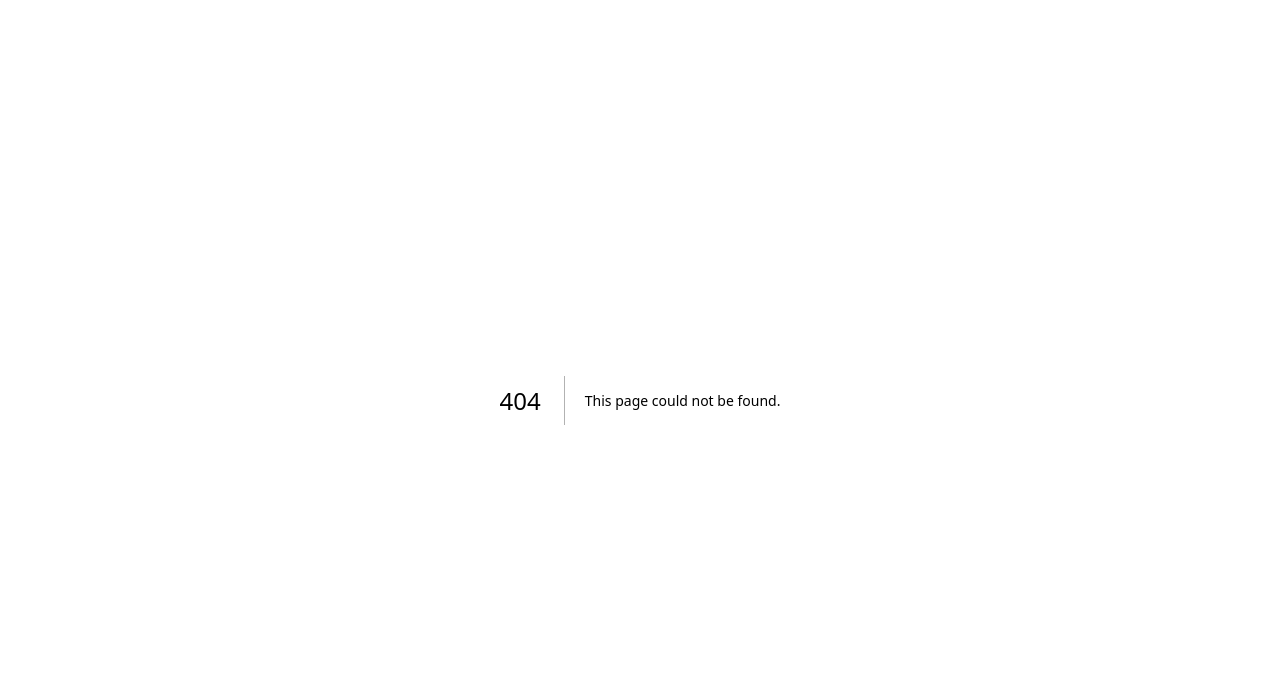
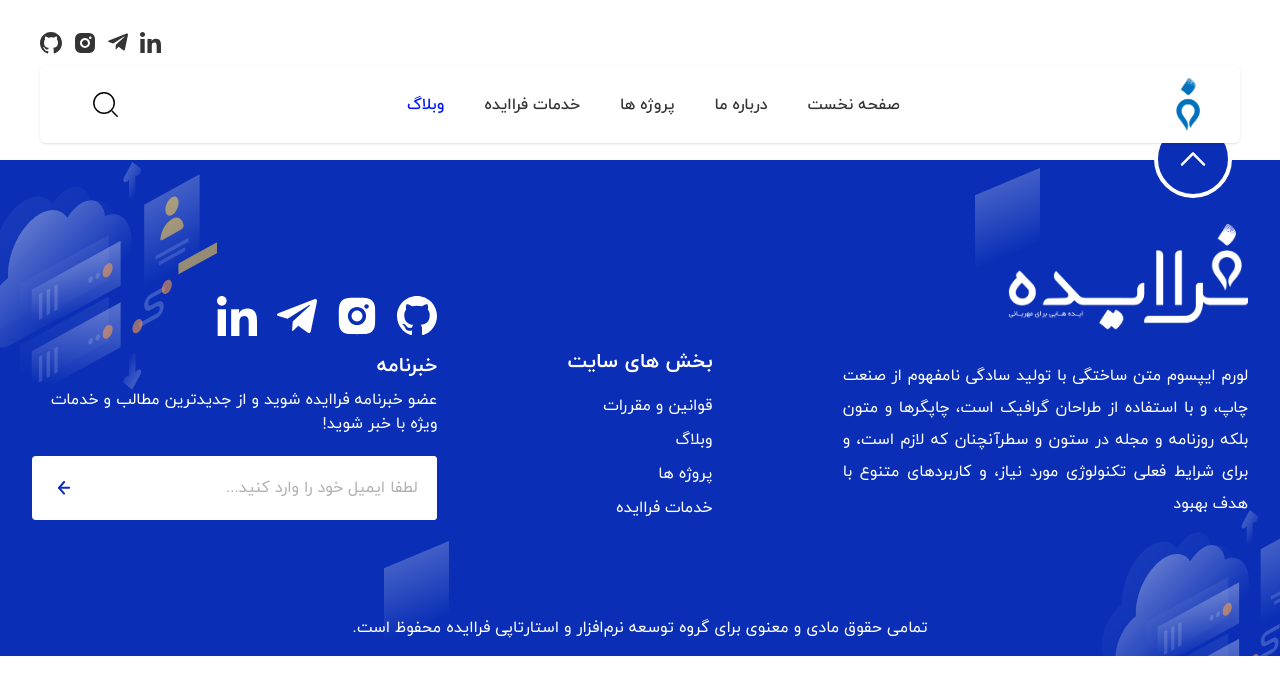
Before and after one commit to sb878787/FaraIdeh, a Next.js app: page /blogs in a window 1280 px wide. Before the commit this address had no page. Shown: the top 694 px of the page. Built offline with nearby package versions, Linux system fonts and the light colour scheme.

Commit message:
chore(blogs): scaffold route shell
- add /blogs page pointing to a wrapper with the shared header and footer
- include a placeholder hero section ready for future blog content

```diff
--- /dev/null
+++ b/src/app/(global)/blogs/page.tsx
@@ -0,0 +1,9 @@
+// Components
+
+import BlogsPageWrapper from '@/views/global/blogs/_orderformpage';
+
+const BlogsPage = () => {
+  return <BlogsPageWrapper />;
+};
+
+export default BlogsPage;
--- /dev/null
+++ b/src/views/global/blogs/HeroSection.tsx
@@ -0,0 +1,19 @@
+'use client';
+
+// Components
+import Container from '@/component/Container';
+import Header from '@/component/Header';
+
+const HeroSection = () => {
+  return (
+    <div className="relative w-full pt-4 sm:pt-6 md:pt-8">
+      <Container>
+        <Header colorIcon="black" />
+
+        {/* Hero Section */}
+      </Container>
+    </div>
+  );
+};
+
+export default HeroSection;
--- /dev/null
+++ b/src/views/global/blogs/_orderformpage.tsx
@@ -0,0 +1,16 @@
+'use client';
+
+// Components
+import HeroSection from './HeroSection';
+import Footer from '@/component/Footer';
+
+const BlogsPageWrapper = () => {
+  return (
+    <>
+      <HeroSection />
+      <Footer />
+    </>
+  );
+};
+
+export default BlogsPageWrapper;
```
